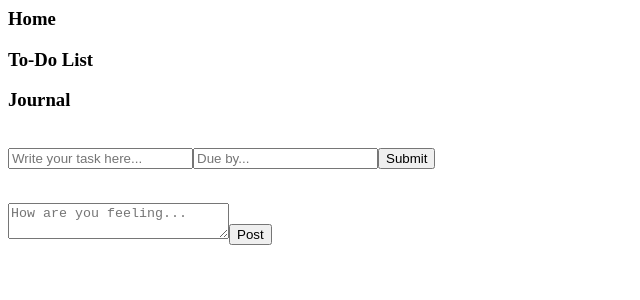
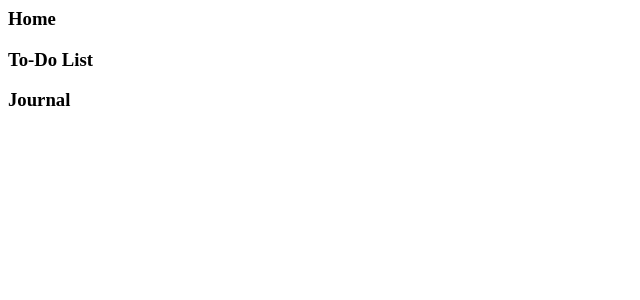
Before and after one commit to teklumezgebo/Productivity-Hub, a React (Create React App) app: page / in a window 1280 px wide. Shown: the top 300 px of the page, without its empty margins (0-640 px from the left). Built offline with nearby package versions, Linux system fonts and the light colour scheme; data requests are answered from the project's data file.

Commit message:
routing completed

```diff
--- a/src/components/App.js
+++ b/src/components/App.js
@@ -6,6 +6,7 @@ import Task from './To-Do-List/Task';
 import JournalForm from './Journals/JournalForm'
 import JournalList from './Journals/JournalList'
 import Journal from './Journals/Journal';
+import { Route, Switch } from 'react-router-dom'
 
 function App() {
   const [list, setList] = useState([])
@@ -97,13 +98,16 @@ function App() {
   return (
     <div>
       <NavBar />
-      <br></br>
-      <TaskForm taskName={taskName} dueDate={dueDate} onNewTask={handleNewTask} onTaskNameChange={handleTaskNameChange} onDueDateChange={handleDueDateChange} onDelete={handleDelete}/>
-      <TaskList list={list} onListChange={handleListChange} onDelete={handleDelete}/>
-      <br></br>
-      <JournalForm onEntryChange={handleEntry} entry={entry} onNewEntry={handleNewEntry} setEntry={setEntry} onJournalDelete={handleJournalDelete}/>
-      <JournalList journalList={journalList} onJournalChange={handleJournalChange} onJournalDelete={handleJournalDelete}/>
-      <br></br>
+      <Switch>
+        <Route path='/to-do-list'>
+          <TaskForm taskName={taskName} dueDate={dueDate} onNewTask={handleNewTask} onTaskNameChange={handleTaskNameChange} onDueDateChange={handleDueDateChange} onDelete={handleDelete}/>
+          <TaskList list={list} onListChange={handleListChange} onDelete={handleDelete}/>
+        </Route>
+        <Route path='/journal'>
+          <JournalForm onEntryChange={handleEntry} entry={entry} onNewEntry={handleNewEntry} setEntry={setEntry} onJournalDelete={handleJournalDelete}/>
+          <JournalList journalList={journalList} onJournalChange={handleJournalChange} onJournalDelete={handleJournalDelete}/>
+        </Route>
+      </Switch>
     </div>
   )
 }
--- a/src/index.js
+++ b/src/index.js
@@ -1,7 +1,7 @@
 import React from 'react';
 import ReactDOM from 'react-dom/client';
 import App from './components/App';
-import { BrowserRouter } from 'react-router-dom/cjs/react-router-dom.min';
+import { BrowserRouter } from 'react-router-dom'
 
 
 const root = ReactDOM.createRoot(document.getElementById('root'));
```
